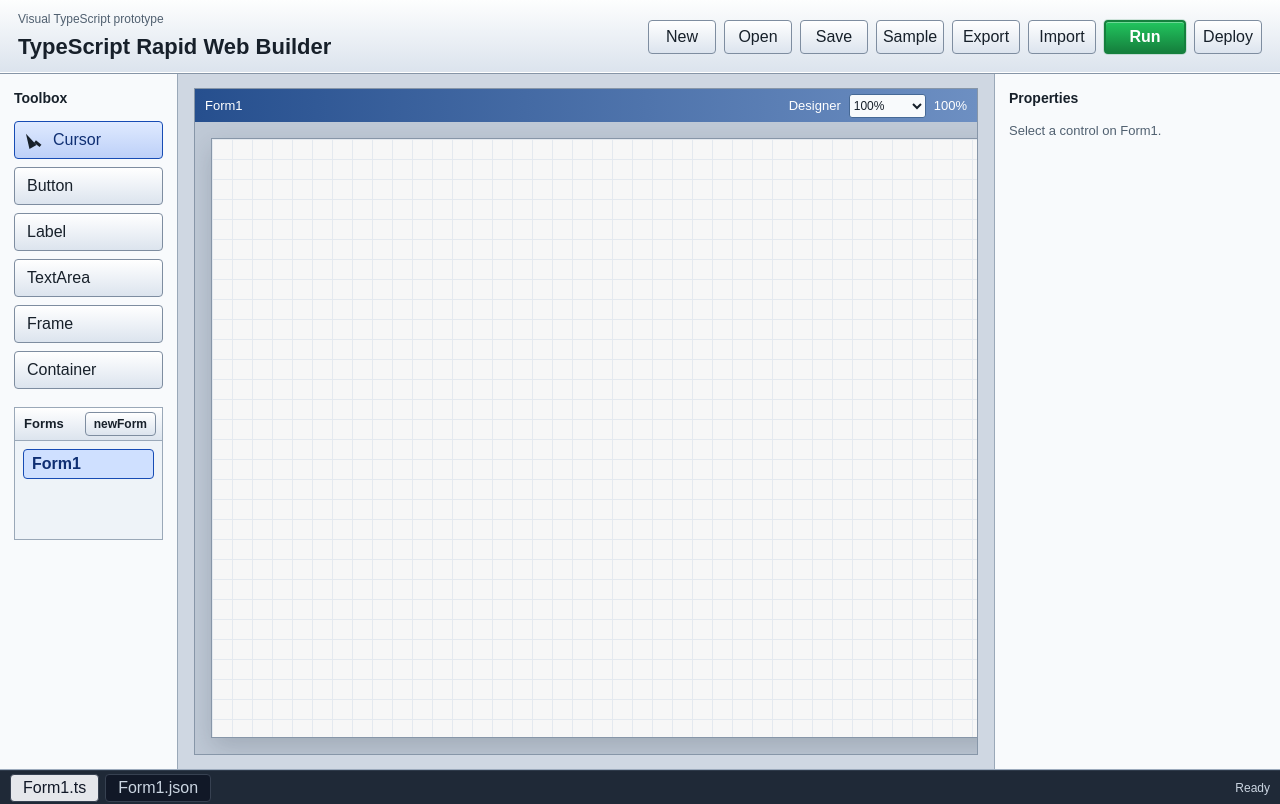
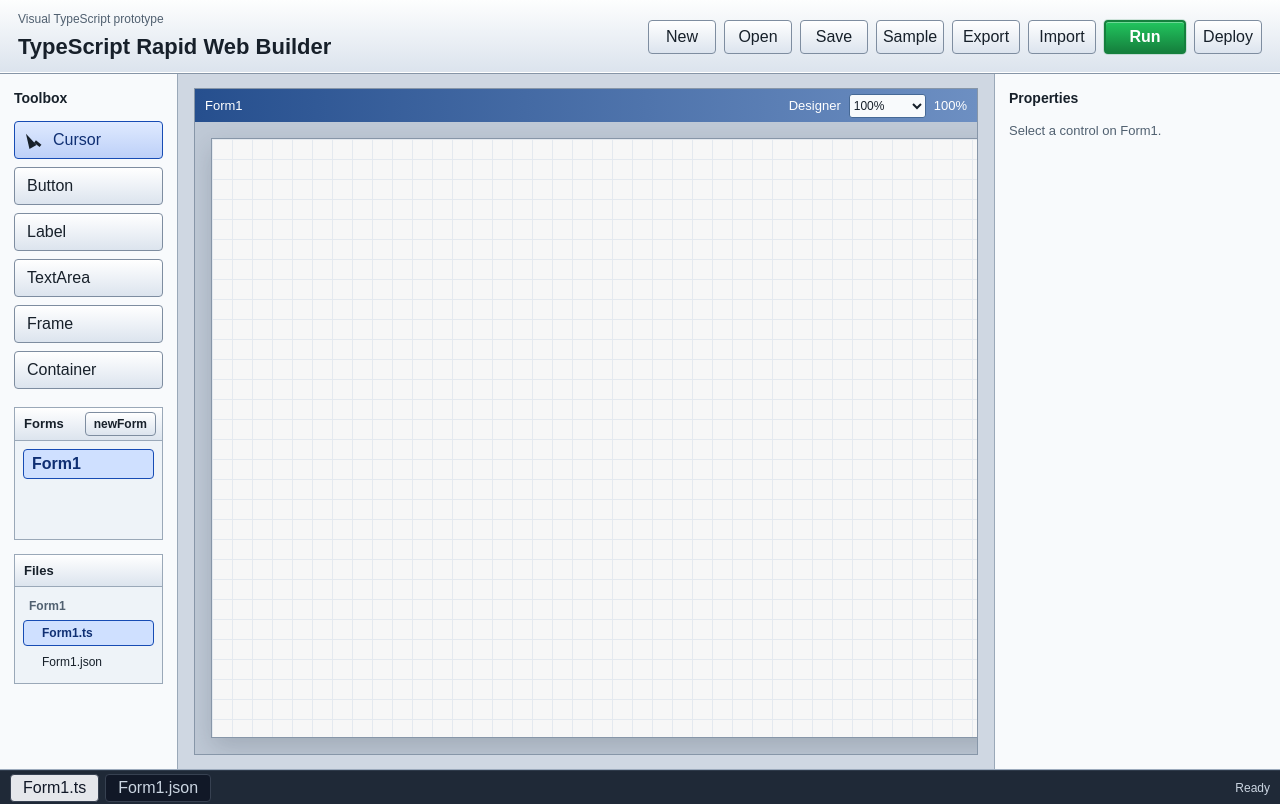
Before and after one commit to temochiz-lab/TypeScript-Rapid-Web-Builder, a Next.js app: page / in a window 1280 px wide. Shown: the top 804 px of the page. Built offline with nearby package versions, Linux system fonts and the light colour scheme.

Commit message:
Add project files pane

```diff
--- a/app/globals.css
+++ b/app/globals.css
@@ -144,6 +144,7 @@ h2 {
 
 .toolbox {
   border-right: 1px solid var(--border);
+  overflow: auto;
 }
 
 .inspector {
@@ -210,6 +211,12 @@ h2 {
   background: #eef3f8;
 }
 
+.file-list-window {
+  margin-top: 14px;
+  border: 1px solid #9aa8b8;
+  background: #eef3f8;
+}
+
 .form-list-title {
   display: flex;
   align-items: center;
@@ -217,6 +224,17 @@ h2 {
   min-height: 32px;
   border-bottom: 1px solid #9aa8b8;
   padding: 4px 6px 4px 9px;
+  background: linear-gradient(#ffffff, #dce4ee);
+  font-size: 13px;
+  font-weight: 700;
+}
+
+.file-list-title {
+  display: flex;
+  align-items: center;
+  min-height: 32px;
+  border-bottom: 1px solid #9aa8b8;
+  padding: 4px 9px;
   background: linear-gradient(#ffffff, #dce4ee);
   font-size: 13px;
   font-weight: 700;
@@ -235,6 +253,29 @@ h2 {
   padding: 8px;
 }
 
+.file-list {
+  display: grid;
+  gap: 8px;
+  max-height: 190px;
+  overflow: auto;
+  padding: 8px;
+}
+
+.file-group {
+  display: grid;
+  gap: 3px;
+}
+
+.file-folder {
+  overflow: hidden;
+  padding: 2px 6px;
+  color: #506070;
+  font-size: 12px;
+  font-weight: 700;
+  text-overflow: ellipsis;
+  white-space: nowrap;
+}
+
 .form-list-item {
   width: 100%;
   height: 30px;
@@ -243,6 +284,28 @@ h2 {
 }
 
 .form-list-item.active {
+  border-color: var(--accent-dark);
+  background: #cfe0ff;
+  color: #0f2f73;
+  font-weight: 700;
+}
+
+.file-list-item {
+  width: 100%;
+  height: 26px;
+  border-color: transparent;
+  background: transparent;
+  padding: 0 8px 0 18px;
+  text-align: left;
+  font-size: 12px;
+}
+
+.file-list-item:hover {
+  border-color: #aab7c7;
+  background: #ffffff;
+}
+
+.file-list-item.active {
   border-color: var(--accent-dark);
   background: #cfe0ff;
   color: #0f2f73;
--- a/app/page.tsx
+++ b/app/page.tsx
@@ -776,6 +776,14 @@ export default function Home() {
     setStatus(`${name} opened`);
   };
 
+  const openProjectFile = (formName: string, tab: "code" | "json") => {
+    setProject((current) => ({ ...current, activeFormName: formName }));
+    setSelectedIds([]);
+    setPreviewMode(false);
+    setActiveTab(tab);
+    setStatus(`${formName}.${tab === "code" ? "ts" : "json"} opened`);
+  };
+
   const loadSample = () => {
     const container: ComponentDef = {
       ...defaults.Container,
@@ -1296,6 +1304,30 @@ export default function Home() {
               ))}
             </div>
           </section>
+          <section className="file-list-window">
+            <div className="file-list-title">
+              <span>Files</span>
+            </div>
+            <div className="file-list">
+              {project.forms.map((form) => (
+                <div className="file-group" key={form.name}>
+                  <div className="file-folder">{form.name}</div>
+                  <button
+                    className={form.name === activeForm.name && activeTab === "code" ? "file-list-item active" : "file-list-item"}
+                    onClick={() => openProjectFile(form.name, "code")}
+                  >
+                    {form.name}.ts
+                  </button>
+                  <button
+                    className={form.name === activeForm.name && activeTab === "json" ? "file-list-item active" : "file-list-item"}
+                    onClick={() => openProjectFile(form.name, "json")}
+                  >
+                    {form.name}.json
+                  </button>
+                </div>
+              ))}
+            </div>
+          </section>
         </aside>
 
         <section className="designer-pane">
```
Also changed, not shown: 2 other files (tests, documents, lock files or other folders).
